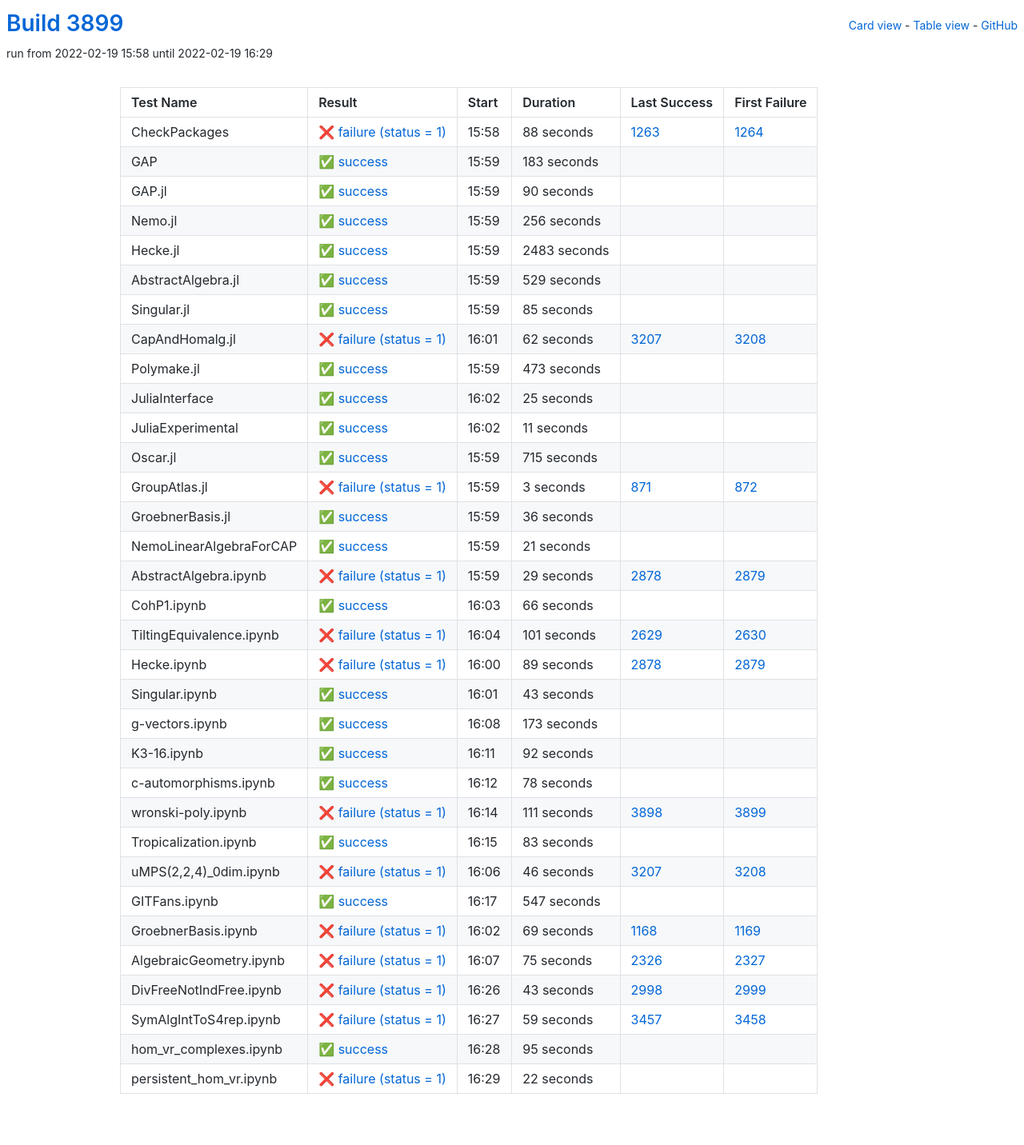
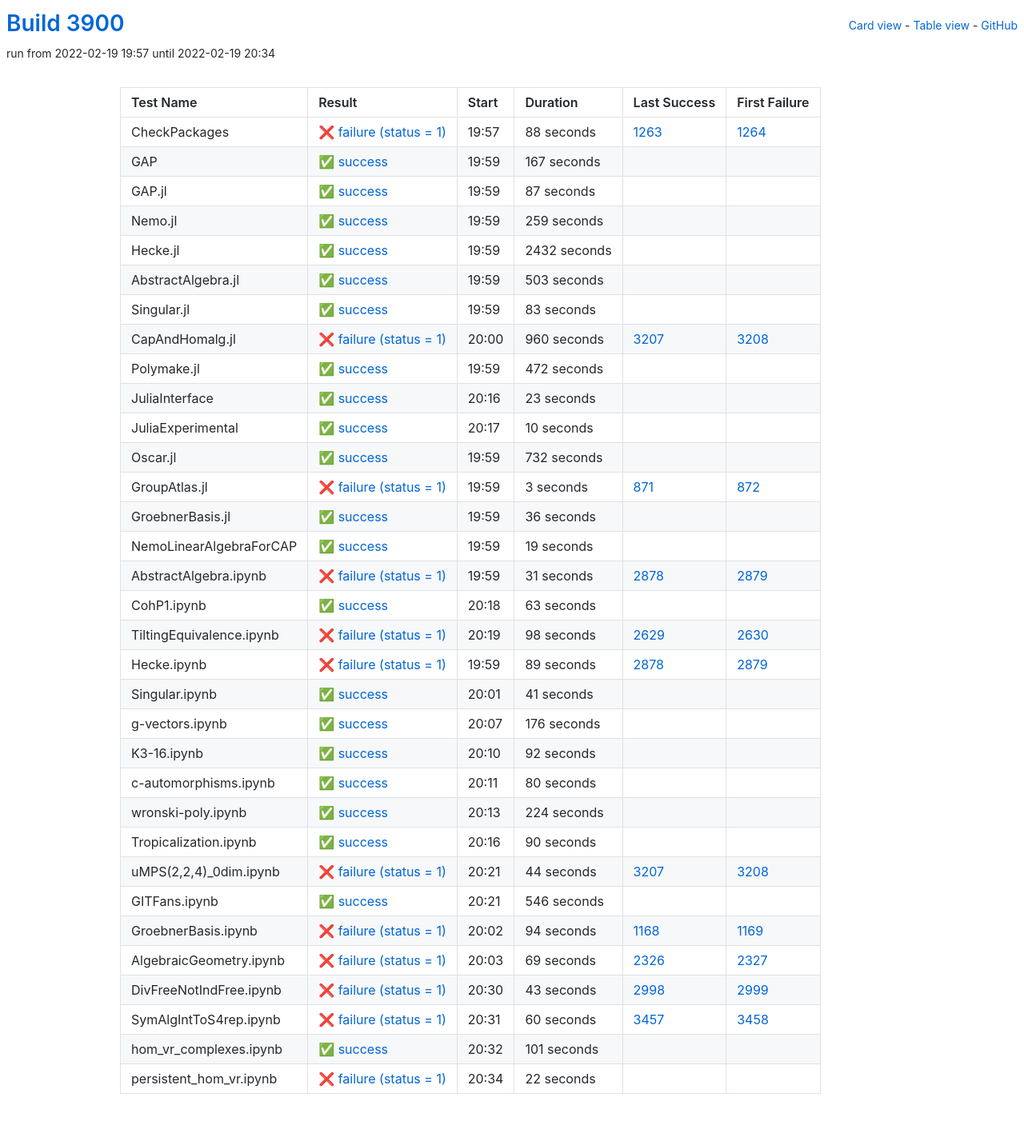
Before and after one commit to oscar-system/oscar-ci-status-stable, a Jekyll site: the page built from table.html, in a window 1280 px wide. Shown: the whole page at 80% size. Built offline with Jekyll 4.4.1, drawn with Linux system fonts in a browser that asks for light colours.

Commit message:
Build #3900

```diff
--- a/_data/ci.yml
+++ b/_data/ci.yml
@@ -1,6 +1,6 @@
 ---
-build: 3899
-build_url: https://oscarci.mathematik.uni-kl.de/job/oscar-stable/3899/
+build: 3900
+build_url: https://oscarci.mathematik.uni-kl.de/job/oscar-stable/3900/
 job: oscar-stable
 organization: oscar-system
 repo: oscar-ci-status-stable
@@ -8,8 +8,8 @@ repourl: https://github.com/oscar-system/oscar-ci-status-stable
 tests:
 - name: CheckPackages
   id: checkpackages
-  log: https://oscarci.mathematik.uni-kl.de/job/oscar-stable/3899/artifact/logs/build-3899/CheckPackages.log
-  start: 2022-02-19 15:58
+  log: https://oscarci.mathematik.uni-kl.de/job/oscar-stable/3900/artifact/logs/build-3900/CheckPackages.log
+  start: 2022-02-19 19:57
   success: false
   exitcode: 1
   status: failure
@@ -20,140 +20,140 @@ tests:
   first_failure_url: https://oscarci.mathematik.uni-kl.de/job/oscar-stable/1264/
 - name: GAP
   id: gap
-  log: https://oscarci.mathematik.uni-kl.de/job/oscar-stable/3899/artifact/logs/build-3899/GAP.log
-  start: 2022-02-19 15:59
+  log: https://oscarci.mathematik.uni-kl.de/job/oscar-stable/3900/artifact/logs/build-3900/GAP.log
+  start: 2022-02-19 19:59
   success: true
   exitcode: 0
   status: success
-  duration: 183
+  duration: 167
   last_success: false
   last_success_url:
   first_failure: false
   first_failure_url:
 - name: GAP.jl
   id: gap-jl
-  log: https://oscarci.mathematik.uni-kl.de/job/oscar-stable/3899/artifact/logs/build-3899/GAP.jl.log
-  start: 2022-02-19 15:59
+  log: https://oscarci.mathematik.uni-kl.de/job/oscar-stable/3900/artifact/logs/build-3900/GAP.jl.log
+  start: 2022-02-19 19:59
   success: true
   exitcode: 0
   status: success
-  duration: 90
+  duration: 87
   last_success: false
   last_success_url:
   first_failure: false
   first_failure_url:
 - name: Nemo.jl
   id: nemo-jl
-  log: https://oscarci.mathematik.uni-kl.de/job/oscar-stable/3899/artifact/logs/build-3899/Nemo.jl.log
-  start: 2022-02-19 15:59
+  log: https://oscarci.mathematik.uni-kl.de/job/oscar-stable/3900/artifact/logs/build-3900/Nemo.jl.log
+  start: 2022-02-19 19:59
   success: true
   exitcode: 0
   status: success
-  duration: 256
+  duration: 259
   last_success: false
   last_success_url:
   first_failure: false
   first_failure_url:
 - name: Hecke.jl
   id: hecke-jl
-  log: https://oscarci.mathematik.uni-kl.de/job/oscar-stable/3899/artifact/logs/build-3899/Hecke.jl.log
-  start: 2022-02-19 15:59
+  log: https://oscarci.mathematik.uni-kl.de/job/oscar-stable/3900/artifact/logs/build-3900/Hecke.jl.log
+  start: 2022-02-19 19:59
   success: true
   exitcode: 0
   status: success
-  duration: 2483
+  duration: 2432
   last_success: false
   last_success_url:
   first_failure: false
   first_failure_url:
 - name: AbstractAlgebra.jl
   id: abstractalgebra-jl
-  log: https://oscarci.mathematik.uni-kl.de/job/oscar-stable/3899/artifact/logs/build-3899/AbstractAlgebra.jl.log
-  start: 2022-02-19 15:59
+  log: https://oscarci.mathematik.uni-kl.de/job/oscar-stable/3900/artifact/logs/build-3900/AbstractAlgebra.jl.log
+  start: 2022-02-19 19:59
   success: true
   exitcode: 0
   status: success
-  duration: 529
+  duration: 503
   last_success: false
   last_success_url:
   first_failure: false
   first_failure_url:
 - name: Singular.jl
   id: singular-jl
-  log: https://oscarci.mathematik.uni-kl.de/job/oscar-stable/3899/artifact/logs/build-3899/Singular.jl.log
-  start: 2022-02-19 15:59
+  log: https://oscarci.mathematik.uni-kl.de/job/oscar-stable/3900/artifact/logs/build-3900/Singular.jl.log
+  start: 2022-02-19 19:59
   success: true
   exitcode: 0
   status: success
-  duration: 85
+  duration: 83
   last_success: false
   last_success_url:
   first_failure: false
   first_failure_url:
 - name: CapAndHomalg.jl
   id: capandhomalg-jl
-  log: https://oscarci.mathematik.uni-kl.de/job/oscar-stable/3899/artifact/logs/build-3899/CapAndHomalg.jl.log
-  start: 2022-02-19 16:01
+  log: https://oscarci.mathematik.uni-kl.de/job/oscar-stable/3900/artifact/logs/build-3900/CapAndHomalg.jl.log
+  start: 2022-02-19 20:00
   success: false
   exitcode: 1
   status: failure
-  duration: 62
+  duration: 960
   last_success: 3207
   last_success_url: https://oscarci.mathematik.uni-kl.de/job/oscar-stable/3207/
   first_failure: 3208
   first_failure_url: https://oscarci.mathematik.uni-kl.de/job/oscar-stable/3208/
 - name: Polymake.jl
   id: polymake-jl
-  log: https://oscarci.mathematik.uni-kl.de/job/oscar-stable/3899/artifact/logs/build-3899/Polymake.jl.log
-  start: 2022-02-19 15:59
+  log: https://oscarci.mathematik.uni-kl.de/job/oscar-stable/3900/artifact/logs/build-3900/Polymake.jl.log
+  start: 2022-02-19 19:59
   success: true
   exitcode: 0
   status: success
-  duration: 473
+  duration: 472
   last_success: false
   last_success_url:
   first_failure: false
   first_failure_url:
 - name: JuliaInterface
   id: juliainterface
-  log: https://oscarci.mathematik.uni-kl.de/job/oscar-stable/3899/artifact/logs/build-3899/JuliaInterface.log
-  start: 2022-02-19 16:02
+  log: https://oscarci.mathematik.uni-kl.de/job/oscar-stable/3900/artifact/logs/build-3900/JuliaInterface.log
+  start: 2022-02-19 20:16
   success: true
   exitcode: 0
   status: success
-  duration: 25
+  duration: 23
   last_success: false
   last_success_url:
   first_failure: false
   first_failure_url:
 - name: JuliaExperimental
   id: juliaexperimental
-  log: https://oscarci.mathematik.uni-kl.de/job/oscar-stable/3899/artifact/logs/build-3899/JuliaExperimental.log
-  start: 2022-02-19 16:02
+  log: https://oscarci.mathematik.uni-kl.de/job/oscar-stable/3900/artifact/logs/build-3900/JuliaExperimental.log
+  start: 2022-02-19 20:17
   success: true
   exitcode: 0
   status: success
-  duration: 11
+  duration: 10
   last_success: false
   last_success_url:
   first_failure: false
   first_failure_url:
 - name: Oscar.jl
   id: oscar-jl
-  log: https://oscarci.mathematik.uni-kl.de/job/oscar-stable/3899/artifact/logs/build-3899/Oscar.jl.log
-  start: 2022-02-19 15:59
+  log: https://oscarci.mathematik.uni-kl.de/job/oscar-stable/3900/artifact/logs/build-3900/Oscar.jl.log
+  start: 2022-02-19 19:59
   success: true
   exitcode: 0
   status: success
-  duration: 715
+  duration: 732
   last_success: false
   last_success_url:
   first_failure: false
   first_failure_url:
 - name: GroupAtlas.jl
   id: groupatlas-jl
-  log: https://oscarci.mathematik.uni-kl.de/job/oscar-stable/3899/artifact/logs/build-3899/GroupAtlas.jl.log
-  start: 2022-02-19 15:59
+  log: https://oscarci.mathematik.uni-kl.de/job/oscar-stable/3900/artifact/logs/build-3900/GroupAtlas.jl.log
+  start: 2022-02-19 19:59
   success: false
   exitcode: 1
   status: failure
@@ -164,8 +164,8 @@ tests:
   first_failure_url: https://oscarci.mathematik.uni-kl.de/job/oscar-stable/872/
 - name: GroebnerBasis.jl
   id: groebnerbasis-jl
-  log: https://oscarci.mathematik.uni-kl.de/job/oscar-stable/3899/artifact/logs/build-3899/GroebnerBasis.jl.log
-  start: 2022-02-19 15:59
+  log: https://oscarci.mathematik.uni-kl.de/job/oscar-stable/3900/artifact/logs/build-3900/GroebnerBasis.jl.log
+  start: 2022-02-19 19:59
   success: true
   exitcode: 0
   status: success
@@ -176,56 +176,56 @@ tests:
   first_failure_url:
 - name: NemoLinearAlgebraForCAP
   id: nemolinearalgebraforcap
-  log: https://oscarci.mathematik.uni-kl.de/job/oscar-stable/3899/artifact/logs/build-3899/NemoLinearAlgebraForCAP.log
-  start: 2022-02-19 15:59
+  log: https://oscarci.mathematik.uni-kl.de/job/oscar-stable/3900/artifact/logs/build-3900/NemoLinearAlgebraForCAP.log
+  start: 2022-02-19 19:59
   success: true
   exitcode: 0
   status: success
-  duration: 21
+  duration: 19
   last_success: false
   last_success_url:
   first_failure: false
   first_failure_url:
 - name: AbstractAlgebra.ipynb
   id: abstractalgebra-ipynb
-  log: https://oscarci.mathematik.uni-kl.de/job/oscar-stable/3899/artifact/logs/build-3899/AbstractAlgebra.ipynb.log
-  start: 2022-02-19 15:59
+  log: https://oscarci.mathematik.uni-kl.de/job/oscar-stable/3900/artifact/logs/build-3900/AbstractAlgebra.ipynb.log
+  start: 2022-02-19 19:59
   success: false
   exitcode: 1
   status: failure
-  duration: 29
+  duration: 31
   last_success: 2878
   last_success_url: https://oscarci.mathematik.uni-kl.de/job/oscar-stable/2878/
   first_failure: 2879
   first_failure_url: https://oscarci.mathematik.uni-kl.de/job/oscar-stable/2879/
 - name: CohP1.ipynb
   id: cohp1-ipynb
-  log: https://oscarci.mathematik.uni-kl.de/job/oscar-stable/3899/artifact/logs/build-3899/CohP1.ipynb.log
-  start: 2022-02-19 16:03
+  log: https://oscarci.mathematik.uni-kl.de/job/oscar-stable/3900/artifact/logs/build-3900/CohP1.ipynb.log
+  start: 2022-02-19 20:18
   success: true
   exitcode: 0
   status: success
-  duration: 66
+  duration: 63
   last_success: false
   last_success_url:
   first_failure: false
   first_failure_url:
 - name: TiltingEquivalence.ipynb
   id: tiltingequivalence-ipynb
-  log: https://oscarci.mathematik.uni-kl.de/job/oscar-stable/3899/artifact/logs/build-3899/TiltingEquivalence.ipynb.log
-  start: 2022-02-19 16:04
+  log: https://oscarci.mathematik.uni-kl.de/job/oscar-stable/3900/artifact/logs/build-3900/TiltingEquivalence.ipynb.log
+  start: 2022-02-19 20:19
   success: false
   exitcode: 1
   status: failure
-  duration: 101
+  duration: 98
   last_success: 2629
   last_success_url: https://oscarci.mathematik.uni-kl.de/job/oscar-stable/2629/
   first_failure: 2630
   first_failure_url: https://oscarci.mathematik.uni-kl.de/job/oscar-stable/2630/
 - name: Hecke.ipynb
   id: hecke-ipynb
-  log: https://oscarci.mathematik.uni-kl.de/job/oscar-stable/3899/artifact/logs/build-3899/Hecke.ipynb.log
-  start: 2022-02-19 16:00
+  log: https://oscarci.mathematik.uni-kl.de/job/oscar-stable/3900/artifact/logs/build-3900/Hecke.ipynb.log
+  start: 2022-02-19 19:59
   success: false
   exitcode: 1
   status: failure
@@ -236,32 +236,32 @@ tests:
   first_failure_url: https://oscarci.mathematik.uni-kl.de/job/oscar-stable/2879/
 - name: Singular.ipynb
   id: singular-ipynb
-  log: https://oscarci.mathematik.uni-kl.de/job/oscar-stable/3899/artifact/logs/build-3899/Singular.ipynb.log
-  start: 2022-02-19 16:01
+  log: https://oscarci.mathematik.uni-kl.de/job/oscar-stable/3900/artifact/logs/build-3900/Singular.ipynb.log
+  start: 2022-02-19 20:01
   success: true
   exitcode: 0
   status: success
-  duration: 43
+  duration: 41
   last_success: false
   last_success_url:
   first_failure: false
   first_failure_url:
 - name: g-vectors.ipynb
   id: g-vectors-ipynb
-  log: https://oscarci.mathematik.uni-kl.de/job/oscar-stable/3899/artifact/logs/build-3899/g-vectors.ipynb.log
-  start: 2022-02-19 16:08
+  log: https://oscarci.mathematik.uni-kl.de/job/oscar-stable/3900/artifact/logs/build-3900/g-vectors.ipynb.log
+  start: 2022-02-19 20:07
   success: true
   exitcode: 0
   status: success
-  duration: 173
+  duration: 176
   last_success: false
   last_success_url:
   first_failure: false
   first_failure_url:
 - name: K3-16.ipynb
   id: k3-16-ipynb
-  log: https://oscarci.mathematik.uni-kl.de/job/oscar-stable/3899/artifact/logs/build-3899/K3-16.ipynb.log
-  start: 2022-02-19 16:11
+  log: https://oscarci.mathematik.uni-kl.de/job/oscar-stable/3900/artifact/logs/build-3900/K3-16.ipynb.log
+  start: 2022-02-19 20:10
   success: true
   exitcode: 0
   status: success
@@ -272,92 +272,92 @@ tests:
   first_failure_url:
 - name: c-automorphisms.ipynb
   id: c-automorphisms-ipynb
-  log: https://oscarci.mathematik.uni-kl.de/job/oscar-stable/3899/artifact/logs/build-3899/c-automorphisms.ipynb.log
-  start: 2022-02-19 16:12
+  log: https://oscarci.mathematik.uni-kl.de/job/oscar-stable/3900/artifact/logs/build-3900/c-automorphisms.ipynb.log
+  start: 2022-02-19 20:11
   success: true
   exitcode: 0
   status: success
-  duration: 78
+  duration: 80
   last_success: false
   last_success_url:
   first_failure: false
   first_failure_url:
 - name: wronski-poly.ipynb
   id: wronski-poly-ipynb
-  log: https://oscarci.mathematik.uni-kl.de/job/oscar-stable/3899/artifact/logs/build-3899/wronski-poly.ipynb.log
-  start: 2022-02-19 16:14
-  success: false
-  exitcode: 1
-  status: failure
-  duration: 111
-  last_success: 3898
-  last_success_url: https://oscarci.mathematik.uni-kl.de/job/oscar-stable/3898/
-  first_failure: 3899
-  first_failure_url: https://oscarci.mathematik.uni-kl.de/job/oscar-stable/3899/
-- name: Tropicalization.ipynb
-  id: tropicalization-ipynb
-  log: https://oscarci.mathematik.uni-kl.de/job/oscar-stable/3899/artifact/logs/build-3899/Tropicalization.ipynb.log
-  start: 2022-02-19 16:15
+  log: https://oscarci.mathematik.uni-kl.de/job/oscar-stable/3900/artifact/logs/build-3900/wronski-poly.ipynb.log
+  start: 2022-02-19 20:13
   success: true
   exitcode: 0
   status: success
-  duration: 83
+  duration: 224
+  last_success: false
+  last_success_url:
+  first_failure: false
+  first_failure_url:
+- name: Tropicalization.ipynb
+  id: tropicalization-ipynb
+  log: https://oscarci.mathematik.uni-kl.de/job/oscar-stable/3900/artifact/logs/build-3900/Tropicalization.ipynb.log
+  start: 2022-02-19 20:16
+  success: true
+  exitcode: 0
+  status: success
+  duration: 90
   last_success: false
   last_success_url:
   first_failure: false
   first_failure_url:
 - name: uMPS(2,2,4)_0dim.ipynb
   id: umps-2-2-4-0dim-ipynb
-  log: https://oscarci.mathematik.uni-kl.de/job/oscar-stable/3899/artifact/logs/build-3899/uMPS-2-2-4-_0dim.ipynb.log
-  start: 2022-02-19 16:06
+  log: https://oscarci.mathematik.uni-kl.de/job/oscar-stable/3900/artifact/logs/build-3900/uMPS-2-2-4-_0dim.ipynb.log
+  start: 2022-02-19 20:21
   success: false
   exitcode: 1
   status: failure
-  duration: 46
+  duration: 44
   last_success: 3207
   last_success_url: https://oscarci.mathematik.uni-kl.de/job/oscar-stable/3207/
   first_failure: 3208
   first_failure_url: https://oscarci.mathematik.uni-kl.de/job/oscar-stable/3208/
 - name: GITFans.ipynb
   id: gitfans-ipynb
-  log: https://oscarci.mathematik.uni-kl.de/job/oscar-stable/3899/artifact/logs/build-3899/GITFans.ipynb.log
-  start: 2022-02-19 16:17
+  log: https://oscarci.mathematik.uni-kl.de/job/oscar-stable/3900/artifact/logs/build-3900/GITFans.ipynb.log
+  start: 2022-02-19 20:21
   success: true
   exitcode: 0
   status: success
-  duration: 547
+  duration: 546
   last_success: false
   last_success_url:
   first_failure: false
   first_failure_url:
 - name: GroebnerBasis.ipynb
   id: groebnerbasis-ipynb
-  log: https://oscarci.mathematik.uni-kl.de/job/oscar-stable/3899/artifact/logs/build-3899/GroebnerBasis.ipynb.log
-  start: 2022-02-19 16:02
+  log: https://oscarci.mathematik.uni-kl.de/job/oscar-stable/3900/artifact/logs/build-3900/GroebnerBasis.ipynb.log
+  start: 2022-02-19 20:02
   success: false
   exitcode: 1
   status: failure
-  duration: 69
+  duration: 94
   last_success: 1168
   last_success_url: https://oscarci.mathematik.uni-kl.de/job/oscar-stable/1168/
   first_failure: 1169
   first_failure_url: https://oscarci.mathematik.uni-kl.de/job/oscar-stable/1169/
 - name: AlgebraicGeometry.ipynb
   id: algebraicgeometry-ipynb
-  log: https://oscarci.mathematik.uni-kl.de/job/oscar-stable/3899/artifact/logs/build-3899/AlgebraicGeometry.ipynb.log
-  start: 2022-02-19 16:07
+  log: https://oscarci.mathematik.uni-kl.de/job/oscar-stable/3900/artifact/logs/build-3900/AlgebraicGeometry.ipynb.log
+  start: 2022-02-19 20:03
   success: false
   exitcode: 1
   status: failure
-  duration: 75
+  duration: 69
   last_success: 2326
   last_success_url: https://oscarci.mathematik.uni-kl.de/job/oscar-stable/2326/
   first_failure: 2327
   first_failure_url: https://oscarci.mathematik.uni-kl.de/job/oscar-stable/2327/
 - name: DivFreeNotIndFree.ipynb
   id: divfreenotindfree-ipynb
-  log: https://oscarci.mathematik.uni-kl.de/job/oscar-stable/3899/artifact/logs/build-3899/DivFreeNotIndFree.ipynb.log
-  start: 2022-02-19 16:26
+  log: https://oscarci.mathematik.uni-kl.de/job/oscar-stable/3900/artifact/logs/build-3900/DivFreeNotIndFree.ipynb.log
+  start: 2022-02-19 20:30
   success: false
   exitcode: 1
   status: failure
@@ -368,32 +368,32 @@ tests:
   first_failure_url: https://oscarci.mathematik.uni-kl.de/job/oscar-stable/2999/
 - name: SymAlgIntToS4rep.ipynb
   id: symalginttos4rep-ipynb
-  log: https://oscarci.mathematik.uni-kl.de/job/oscar-stable/3899/artifact/logs/build-3899/SymAlgIntToS4rep.ipynb.log
-  start: 2022-02-19 16:27
+  log: https://oscarci.mathematik.uni-kl.de/job/oscar-stable/3900/artifact/logs/build-3900/SymAlgIntToS4rep.ipynb.log
+  start: 2022-02-19 20:31
   success: false
   exitcode: 1
   status: failure
-  duration: 59
+  duration: 60
   last_success: 3457
   last_success_url: https://oscarci.mathematik.uni-kl.de/job/oscar-stable/3457/
   first_failure: 3458
   first_failure_url: https://oscarci.mathematik.uni-kl.de/job/oscar-stable/3458/
 - name: hom_vr_complexes.ipynb
   id: hom-vr-complexes-ipynb
-  log: https://oscarci.mathematik.uni-kl.de/job/oscar-stable/3899/artifact/logs/build-3899/hom_vr_complexes.ipynb.log
-  start: 2022-02-19 16:28
+  log: https://oscarci.mathematik.uni-kl.de/job/oscar-stable/3900/artifact/logs/build-3900/hom_vr_complexes.ipynb.log
+  start: 2022-02-19 20:32
   success: true
   exitcode: 0
   status: success
-  duration: 95
+  duration: 101
   last_success: false
   last_success_url:
   first_failure: false
   first_failure_url:
 - name: persistent_hom_vr.ipynb
   id: persistent-hom-vr-ipynb
-  log: https://oscarci.mathematik.uni-kl.de/job/oscar-stable/3899/artifact/logs/build-3899/persistent_hom_vr.ipynb.log
-  start: 2022-02-19 16:29
+  log: https://oscarci.mathematik.uni-kl.de/job/oscar-stable/3900/artifact/logs/build-3900/persistent_hom_vr.ipynb.log
+  start: 2022-02-19 20:34
   success: false
   exitcode: 1
   status: failure
```
Also changed, not shown: README.md.
